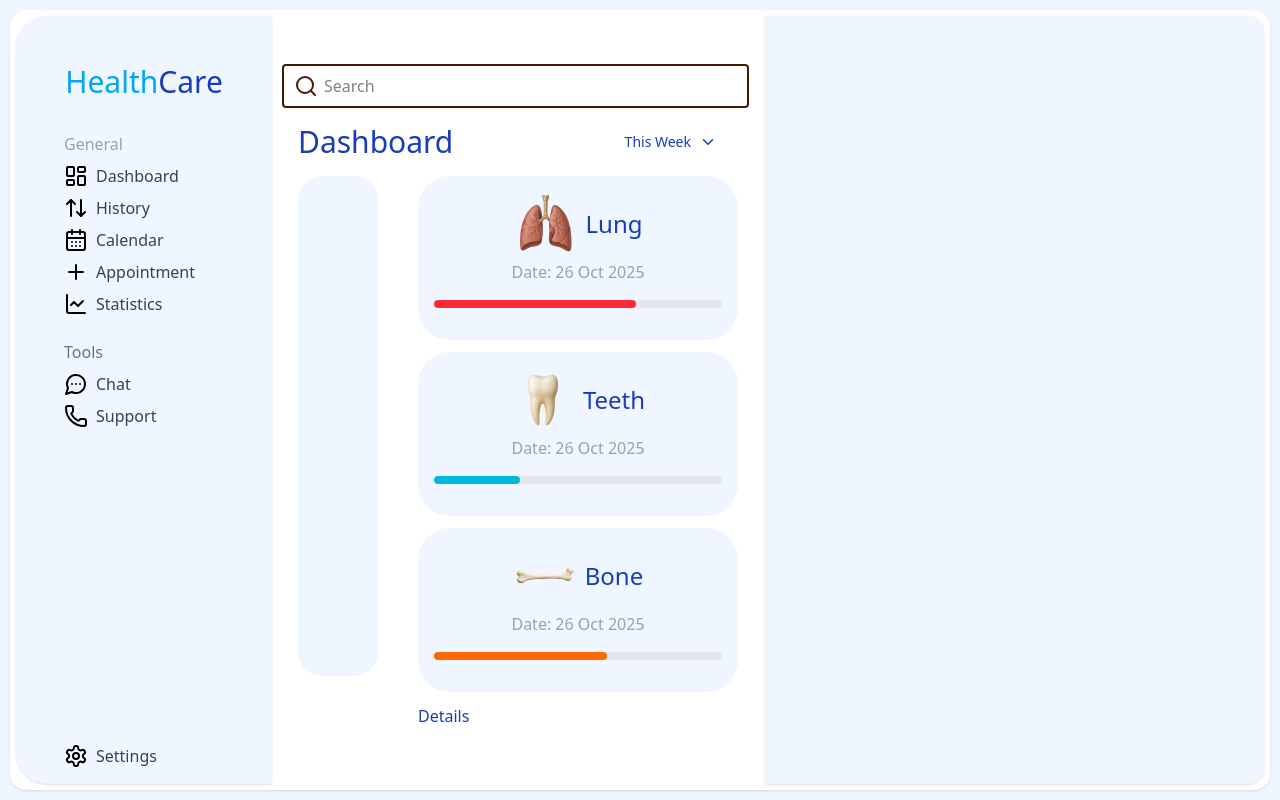
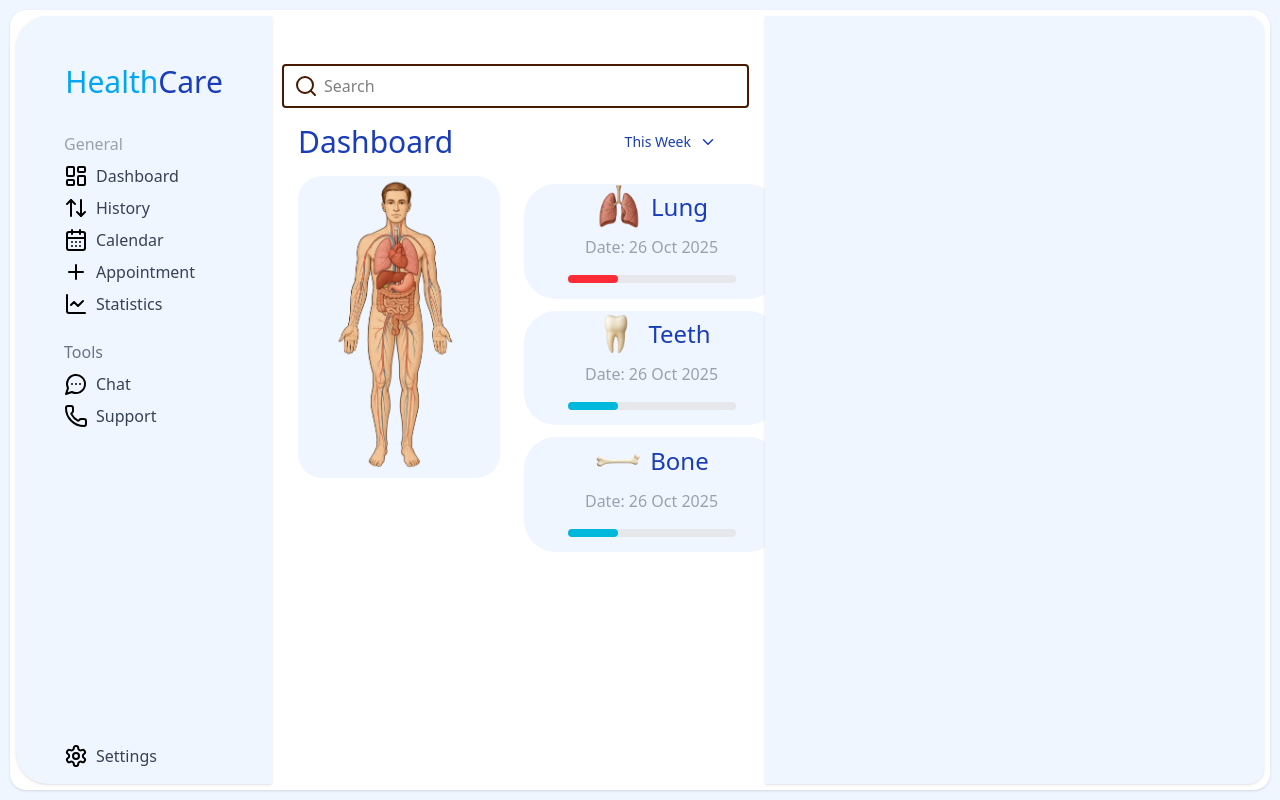
Before and after one commit to amitkhot2001/health, a React (Vite) app in the folder Frontend/: page / in a window 1280 px wide. Built offline with nearby package versions, Linux system fonts and the light colour scheme.

Commit message:
making responsive of Dashboar

```diff
--- a/Frontend/src/Components/DashboardMainContent.jsx
+++ b/Frontend/src/Components/DashboardMainContent.jsx
@@ -7,53 +7,54 @@ import bone from '../assets/bone.png';
 
 const DashboardMainContent = () => {
     return (
-        <div className="m-4">
+        <div className="m-4 min-h-screen">
             <div className="flex justify-between items-center text-3xl mb-4">
                 <div className="text-blue-800">Dashboard</div>
                 <Dropdown />
             </div>
 
-            <div className="w-full h-[500px] flex gap-4">
+            <div className="w-full h-[50%] flex gap-4">
 
-                <div className="w-96 h-full bg-blue-50 rounded-3xl flex items-center justify-center p-10">
+
+                <div className="md:w-1/2 w-96 h-[50%] bg-blue-50 rounded-3xl flex items-center justify-center p-10 md:p-0">
                     <img src={humanbody} alt="Human body diagram" className="w-full h-auto max-w-full" />
                 </div>
 
-                <div className="flex-1 flex flex-col  rounded-3xl gap-3 pl-6 ">
+                <div className="md:w-1/2 h-96 flex-1 flex flex-col  rounded-3xl gap-3 pl-6 md:p-2  ">
 
-                    <div className="w-80 flex-1 bg-blue-50 flex flex-col justify-center items-center rounded-4xl p-4">
+                    <div className="w-80 flex-1 bg-blue-50 flex flex-col justify-center items-center rounded-4xl p-4 md:w-64 md:h-24">
                         <div className='flex items-center'>
-                            <img src={lung} alt="Lung icon" className="w-16 h-16" />
+                            <img src={lung} alt="Lung icon" className="w-16 h-16 md:w-12 md:h-12" />
                             <span className="ml-2 text-2xl text-blue-800">Lung</span>
                         </div>
                         <div className='mt-1'>
                             <span className="text-gray-400">Date: 26 Oct 2025</span>
                         </div>
 
-                        <div className="w-full bg-gray-200 rounded-full h-2 m-4">
-                            <div className="bg-red-500 h-2 rounded-full" style={{ width: '70%' }}></div>
+                        <div className="w-3/4 bg-gray-200 rounded-full h-2 m-4">
+                            <div className="bg-red-500 h-2 rounded-full" style={{ width: '30%' }}></div>
                         </div>
 
                     </div>
 
-                    <div className="w-80 flex-1 bg-blue-50 flex flex-col justify-center items-center rounded-4xl p-4">
+                    <div className="w-80 flex-1 bg-blue-50 flex flex-col justify-center items-center rounded-4xl p-4 md:w-64 md:h-24">
                         <div className='flex items-center'>
-                            <img src={teeth} alt="Teeth icon" className="w-16 h-16" />
+                            <img src={teeth} alt="Teeth icon" className="w-16 h-16 md:w-12 md:h-12" />
                             <span className="ml-2 text-2xl text-blue-800">Teeth</span>
                         </div>
                         <div className='mt-1'>
                             <span className="text-gray-400">Date: 26 Oct 2025</span>
                         </div>
 
-                         <div className="w-full bg-gray-200 rounded-full h-2 m-4">
+                         <div className="w-3/4 bg-gray-200 rounded-full h-2 m-4">
                             <div className="bg-cyan-500 h-2 rounded-full" style={{ width: '30%' }}></div>
                         </div>
 
                     </div>
 
-                    <div className="w-80 flex-1 bg-blue-50 flex flex-col justify-center items-center rounded-4xl p-4">
+                    <div className="w-80 flex-1 bg-blue-50 flex flex-col justify-center items-center rounded-4xl p-4 md:w-64 md:h-24">
                         <div className="flex items-center">
-                            <img src={bone} alt="Bone icon" className="w-16 h-16" />
+                            <img src={bone} alt="Bone icon" className="w-16 h-16 md:w-12 md:h-12" />
                             <span className="ml-2 text-2xl text-blue-800">Bone</span>
                         </div>
 
@@ -61,16 +62,16 @@ const DashboardMainContent = () => {
                             <span className="text-gray-400">Date: 26 Oct 2025</span>
                         </div>
 
-                        <div className="w-full bg-gray-200 rounded-full h-2 m-4">
-                            <div className="bg-orange-500 h-2 rounded-full" style={{ width: '60%' }}></div>
+                        <div className=" bg-gray-200 rounded-full h-2 m-4 w-3/4">
+                            <div className="bg-cyan-500 h-2 rounded-full" style={{ width: '30%' }}></div>
                         </div>
                     </div>
-                    <div className='text-blue-800 '>Details</div>
 
                 </div>
 
 
             </div>
+            {/* <div className='w-full h-32 bg-red-200'>hi</div> */}
         </div>
     );
 };
```
